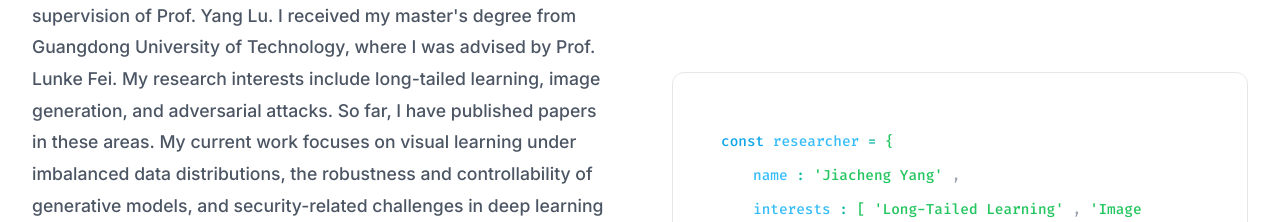
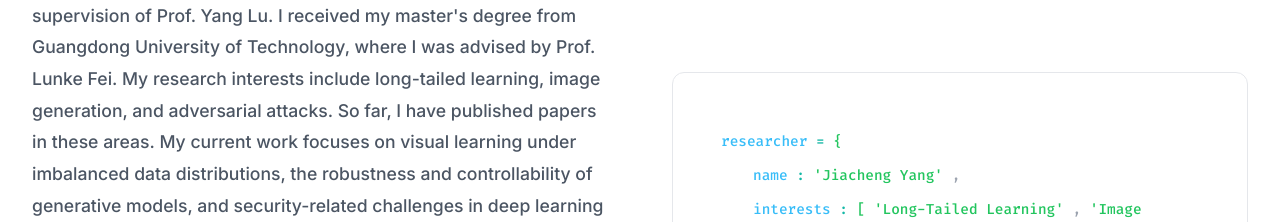
Before and after one commit to Jia-cheng-Yang/jia-cheng-yang.github.io, a plain HTML site: page index.html in a window 1280 px wide. Shown: the part 1100-1322 px from the top of the page. Drawn offline with nearby package versions, Linux system fonts and the light colour scheme.

Commit message:
Update index.html

```diff
--- a/index.html
+++ b/index.html
@@ -245,7 +245,6 @@
                         <div class="about-image-container">
                             <div class="code-block">
                                 <div class="code-line">
-                                    <span class="code-keyword">const</span>
                                     <span class="code-variable">researcher</span>
                                     <span class="code-operator">=</span>
                                     <span class="code-brace">{</span>
```
